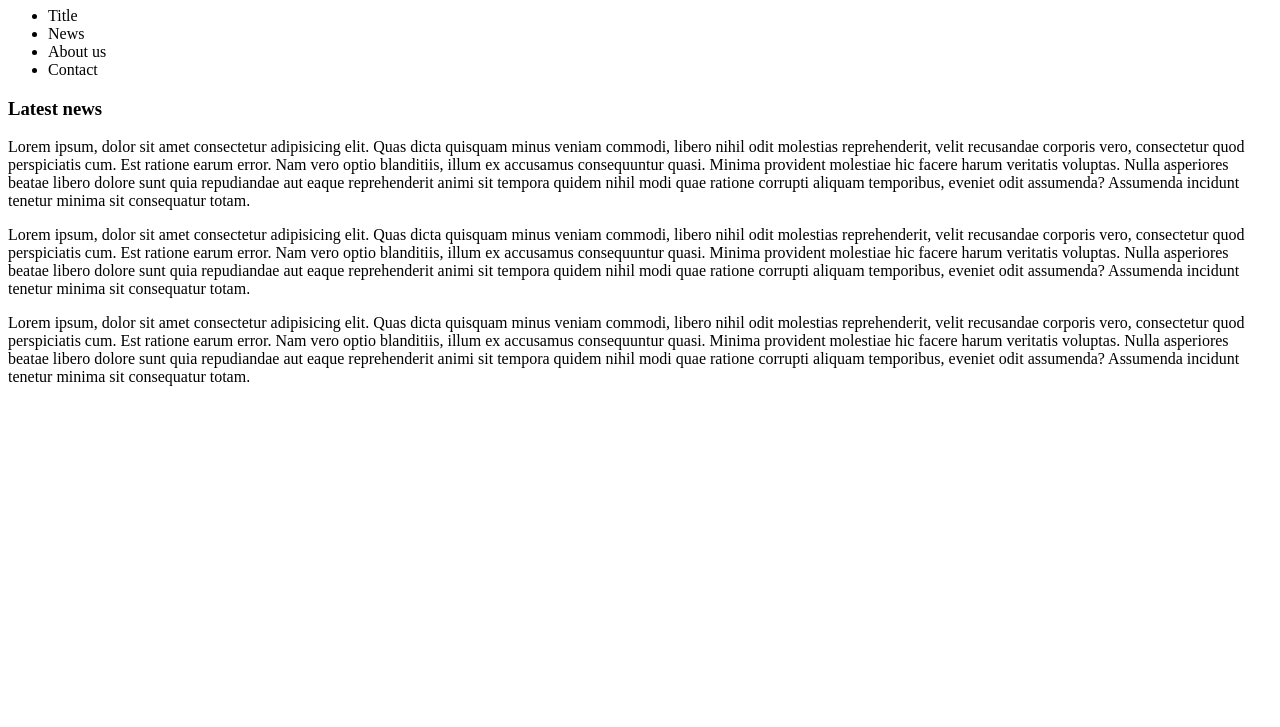
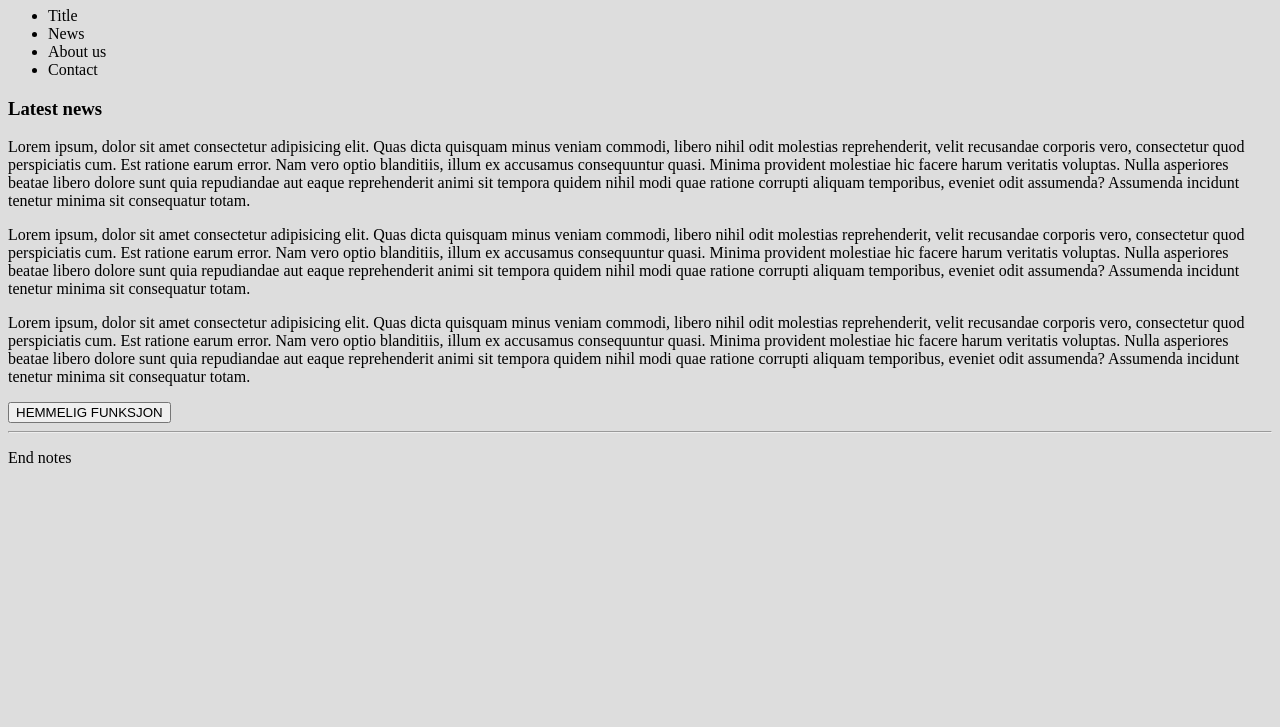
Before and after one commit to herkap/githubTest, a plain HTML site: page index.html in a window 1280 px wide. Shown: the part 73-800 px from the top of the page. Drawn offline with Linux system fonts and the light colour scheme.

Commit message:
ny test
enda en test

```diff
--- a/index.html
+++ b/index.html
@@ -4,6 +4,7 @@
 		<meta charset="UTF-8" />
 		<meta http-equiv="X-UA-Compatible" content="IE=edge" />
 		<meta name="viewport" content="width=device-width, initial-scale=1.0" />
+		<link rel="stylesheet" href="style.css" />
 		<title>Github test</title>
 	</head>
 	<body>
@@ -53,7 +54,16 @@
 					totam.
 				</p>
 			</div>
+
+			<div id="divMoro">
+				<button id="buttonFun" onclick="runFun()">HEMMELIG FUNKSJON</button>
+			</div>
 		</main>
-		<footer></footer>
+		<footer>
+			<hr />
+			<p>End notes</p>
+		</footer>
+
+		<script src="main.js"></script>
 	</body>
 </html>
--- a/main.js
+++ b/main.js
@@ -0,0 +1,9 @@
+let button = document.getElementById('knappFun');
+function runFun() {
+	document.body.style.backgroundColor = 'red';
+	document.body.innerHTML = '';
+	document.body.innerHTML = '<h1>TAPER DU TRYKET. DU TAPER!</h1>';
+
+	let lyd = new Audio('Audio/punch.mp3');
+	lyd.play();
+}
--- a/style.css
+++ b/style.css
@@ -0,0 +1,3 @@
+body {
+	background-color: rgb(221, 221, 221);
+}
```
Also changed, not shown: 1 other file.
